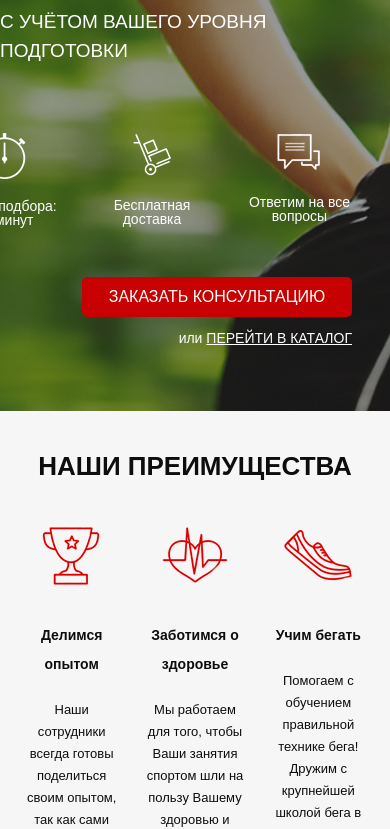
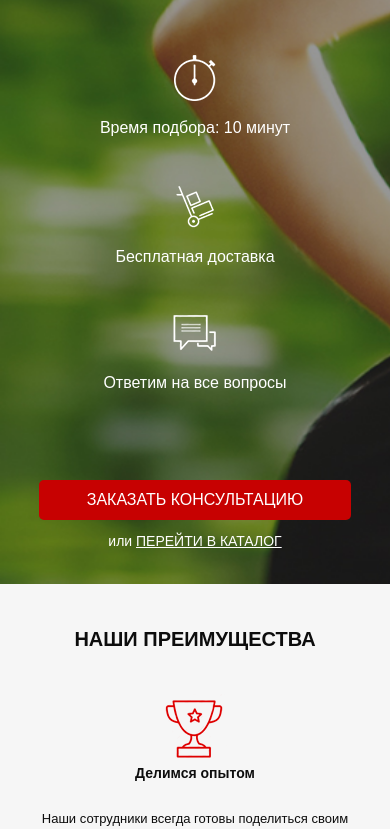
Before and after one commit to PrihodkoMax/Pulse, a plain HTML site: page src/index.html in a window 390 px wide. Shown: the part 344-1173 px from the top of the page. Drawn offline with Linux system fonts and the light colour scheme.

Commit message:
Add _media.scss for mobile up to 576

```diff
--- a/src/sass/blocks/_media.scss
+++ b/src/sass/blocks/_media.scss
@@ -62,30 +62,78 @@
 		}
 	}
 }
-// @media (max-width: 576px) {
-// 	.promo {
-// 		min-height: 633px;
-// 	}
-// 	.header {
-// 		display: inline-block;
-// 		position: absolute;
-// 		top: 15px;
-// 		left: 50%;
-// 		transform: translateX(-50%);
-// 				&__official {
-// 			display: none;
-// 		}
-// 		&__logo {
-// 			width: 300px;
-// 		}
-// 		&__phone {
-// 			margin-top: 25px;
-// 			font-size: 24px;
-// 		}
-// 	}
-// 	.button {
-// 		width: 200px;
-// 		height: 40px;
-// 		font-size: 18px;
-// 	}
-// }
+@media (max-width: 576px) {
+	.promo {
+		padding: 30px 0;
+		&__wrapper {
+			margin: 90px 0 0 0;
+			align-items: center;
+		}
+		&__header {
+			text-align: center;
+			font-size: 24px;
+		}
+		&__subheader {
+			font-size: 18px;
+			text-align: center;
+		}
+		&__icons {
+			flex-direction: column;
+			align-items: center;
+			justify-content: space-between;
+			margin-top: 0;
+		}
+		&__icon {
+			margin-top: 50px;
+			font-size: 16px;
+			width: 50%;
+		}
+	}
+	.header {
+		flex-direction: column;
+		align-items: center;
+		&__official {
+			display: none;
+		}
+		&__logo {
+			width: 70%;
+		}
+		&__phone {
+			margin-top: 30px;
+		}
+		&__contacts {
+			align-items: center;
+		}
+	}
+	.button {
+		width: 190px;
+		height: 35px;
+		font-size: 14px;
+
+	}
+	.button_main {
+		margin-top: 90px;
+		width: 80%;
+		height: 40px;
+		font-size: 16px;
+	}
+	.advantages {
+		&__title {
+			h2 {
+				font-size: 20px;
+			}
+		}
+		&__items {
+			flex-direction: column;
+			align-items: center;
+			margin-top: 10px;
+		}
+		&__item {
+			width: 90%;
+			margin-top: 30px;
+		}
+		&__text {
+			margin-top: 0;
+		}
+	}
+}
```
Also changed, not shown: src/css/style.min.css, 1 other file.
